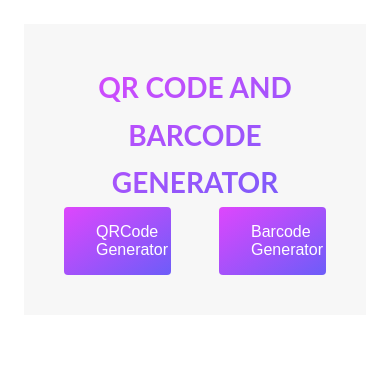
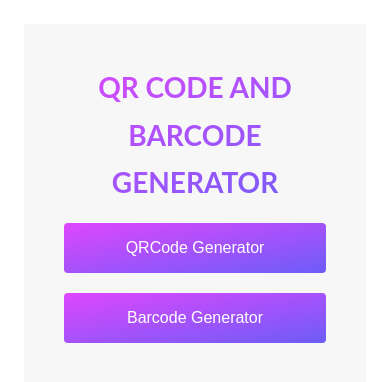
Before and after one commit to akindoju/barcode-generator, a React (Create React App) app: page / in a window 390 px wide. Shown: the top 382 px of the page. Built offline with nearby package versions, Linux system fonts and the light colour scheme.

Commit message:
Fixed styling for responsiveness

```diff
--- a/src/App.css
+++ b/src/App.css
@@ -52,7 +52,7 @@ body {
   text-align: center;
 }
 
-/*Class after .row that starts with "col"*/
+/*first tag after .row class that starts with "col"*/
 .row [class^='col']:not(:last-child) {
   margin-right: 6rem;
 }
@@ -131,7 +131,6 @@ body {
 
 svg {
   margin-top: 2rem;
-  align-items: center;
 }
 
 QRCode {
@@ -177,18 +176,21 @@ QRCode {
     font-size: 3.5rem;
   }
 
-  .btn {
-    text-align: center;
-    padding: 2rem 4rem;
-    font-size: 2rem;
+  .row .col-1-of-2 {
+    width: 100%;
+  }
+
+  .row .col-1-of-2:first-child {
+    margin: 2rem 0 2.5rem 0;
   }
 
   .input {
-    width: 70%;
+    width: 100%;
   }
 
   .generateBtn {
-    width: 30%;
-    margin-top: 0.5rem;
+    width: 40%;
+    font-size: 1.8rem;
+    margin-top: 1rem;
   }
 }
```
